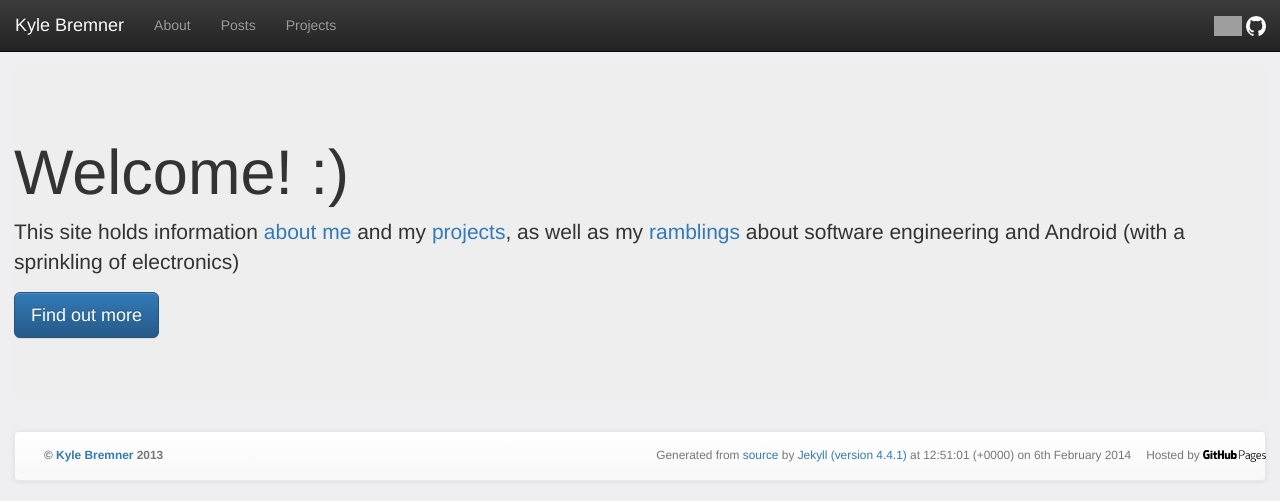
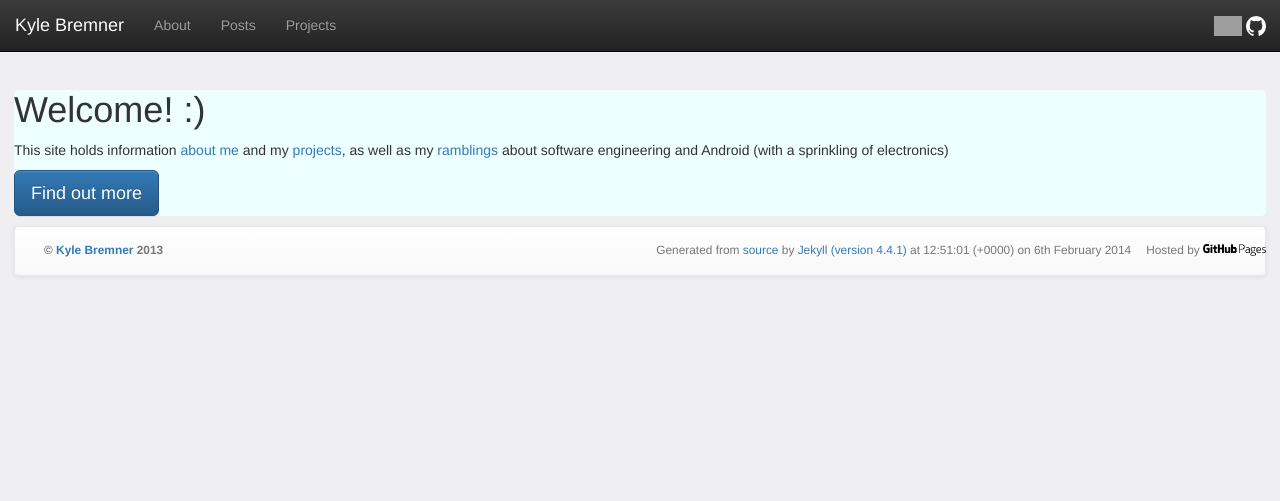
Before and after one commit to kbremner/kbremner.github.io, a Jekyll site: the page built from index.html, in a window 1280 px wide. Shown: the top 501 px of the page. Built offline with Jekyll 4.4.1, drawn with Linux system fonts in a browser that asks for light colours; nearby versions of some CDN libraries; Markdown is read by kramdown in place of the engine named in the settings; grey boxes are pictures that could not be loaded.

Commit message:
Updated index.html

```diff
--- a/index.html
+++ b/index.html
@@ -4,7 +4,7 @@ title: "Kyle Bremner | Software Engineer"
 published: true
 ---
 
-<div class="welcome-msg jumbotron">
+<div class="welcome-msg">
   <h1>Welcome! :)</h1>
   <p>This site holds information <a href="/about">about me</a> and my <a href="/projects">projects</a>, as well as my <a href="/posts">ramblings</a> about software engineering and Android (with a sprinkling of electronics)</p>
   <p><a class="btn btn-primary btn-lg" role="button" href="/about">Find out more</a></p>
```
